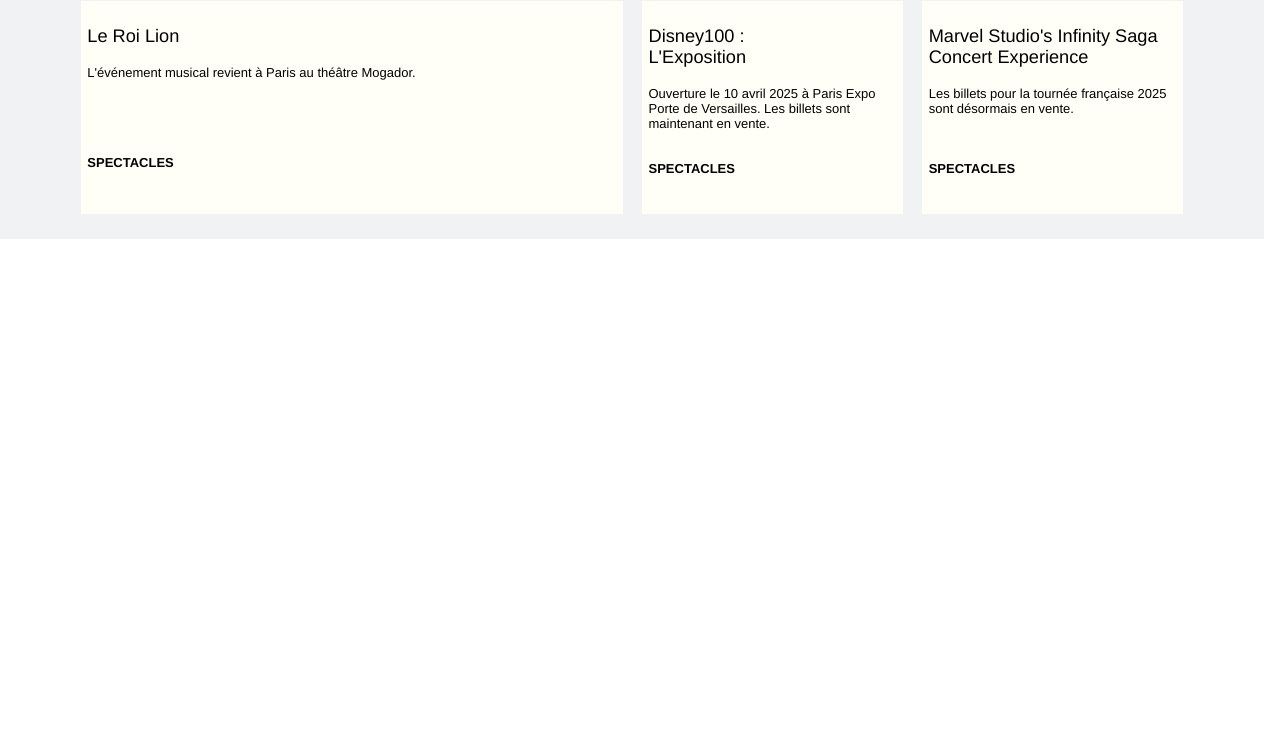
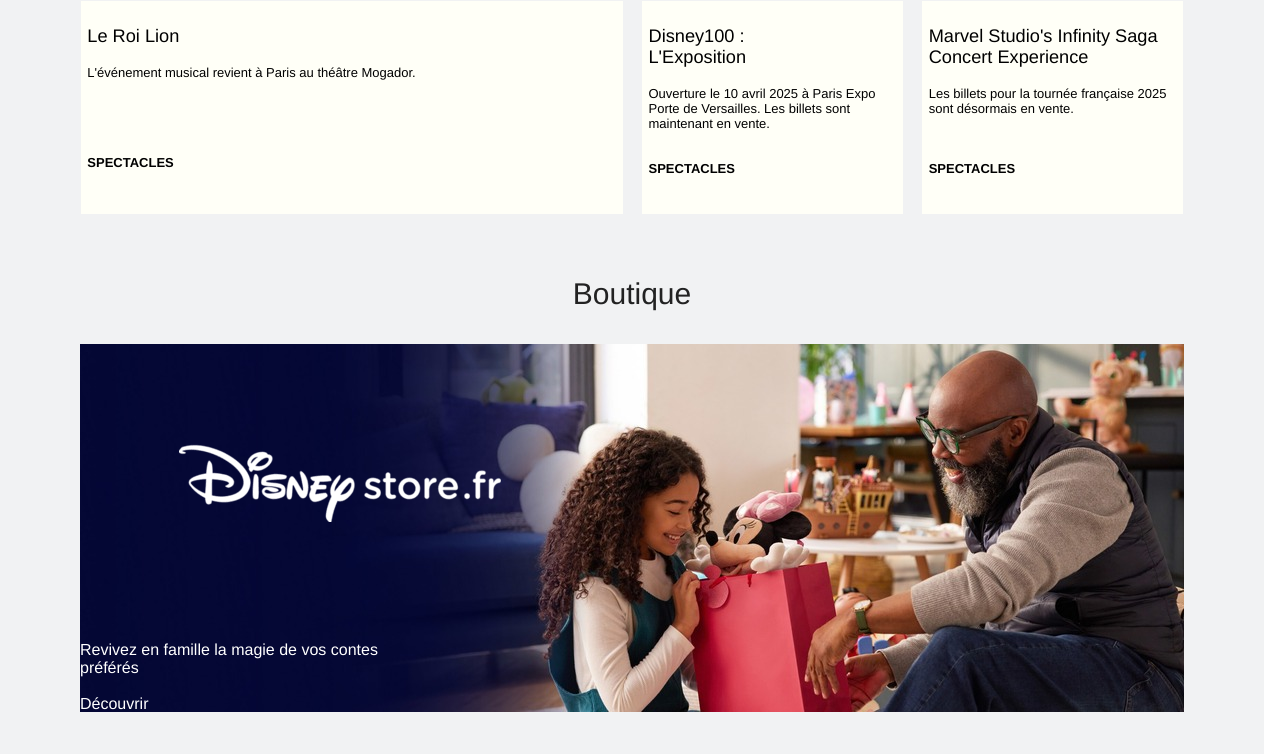
Before and after one commit to Aziza33/HTML-CSS, a plain HTML site: page index.html in a window 1280 px wide. Shown: the part 2860-3614 px from the top of the page. Before the commit the page ends 3099 px from the top, so only its background shows below. Drawn offline with nearby package versions, Linux system fonts and the light colour scheme; a web font is replaced by a local one.

Commit message:
FIRST COMMIT SECTION 6

```diff
--- a/index.html
+++ b/index.html
@@ -338,6 +338,32 @@
             </div>
             </div>
         </section>
+        <!-----------------------    SECTION 6    --------------------------------------------->
+
+      <section>
+        <div class="divSection6">
+
+          <div class="divCards6">
+            <div class="titleCard6">
+            <p id="titleCard6">
+              Boutique
+            </p>
+          </div>
+            <div class="card6">
+              <img class="logoSection6" src="IMG/NEWshop_disney_logo_fr_5bc547df.png" alt="LOGO"> <br>
+              <div class="pSection6">
+                <p>
+                  Revivez en famille la magie de vos contes <br>préférés <br><br>Découvrir
+                </p>
+
+              </div>
+            </div>
+
+
+          </div>
+
+        </div>
+      </section>
     </main>
   </body>
 </html>
--- a/style.css
+++ b/style.css
@@ -324,6 +324,8 @@
 /* --------------------------   section 4 --------------------------------------------- */
 .divSection4{
     width: 1264px;
+    /* height: 576px; */
+
 }
 
 .titleSection{
@@ -354,8 +356,6 @@
     margin: 0%;
     padding: 1%;
     width: 542px;
-    /* height: 300px; */
-
 }
 
 .imgCard4{
@@ -405,14 +405,14 @@
 .cardRoiLion{
     /* width: 50%; */
     width: 542px;
-    height: 532px;
+    /* height: 532px; */
     margin: 0.6em;
 }
 
 .cardAutre{
     width: 25%;
     width: 261px;
-    height: 532px;
+    /* height: 532px; */
     margin: 0.6em;
 }
 
@@ -431,3 +431,79 @@
 .subtitleCard5{
     font-size: small;
 }
+
+/* ------------------------------- SECTION 6 ------------------------------------------------------------- */
+.divSection6{
+    margin: 0%;
+    padding: 0%;
+    width: 1264px;
+    /* height: 428px; */
+
+}
+#titleCard6{
+    color: #222;
+    font-size: 30px;
+    display: flex;
+    justify-content: center ;
+    padding-right: 80px;
+    padding-left: 80px;
+    padding-top: 0%;
+    margin: 3%;
+    padding-bottom: 0px;
+    /* width: 864px; */
+    /* height: 36px; */
+    /* font-size:140%; */
+    font-weight: 500;
+    /* margin-top: 1%; */
+    padding: 0%;
+}
+
+.divCards6 {
+background-color: #F1F2F3;
+padding-right: 80px;
+padding-left: 80px;
+padding-top: 20px;
+padding-bottom: 2%;
+width: 1104px;
+height: 100%;
+/* height: 368px; */
+/* margin: 0.4%; */
+/* overflow: hidden; */
+/* max-width: 100%; */
+}
+
+.card6{
+    /* display: flex; */
+    background-image: url(IMG/NEWshop_disney_generic_banner_fy24_short_hero_v1_ab81a272.jpg);
+    width: 1104px;
+    background-repeat: no-repeat;
+    /* height: 368px; */
+    /* padding-bottom: 40px; */
+    /* margin: 1em; */
+}
+
+.logoSection6{
+    /* display: flex; */
+    width: 322px;
+    height: 78px;
+    padding: 9%;
+    /* padding-bottom: 1px; */
+}
+
+.pSection6{
+display: flex;
+color:#FFFFFF;
+/* flex-direction: start; */
+padding-top: 0%;
+/* margin: 1%; */
+/* margin: 4%; */
+}
+
+.imgCard6{
+width: 1104px;
+height: 368px;
+z-index: -3;
+padding-left: 80%;
+padding-right: 80%;
+margin-top: 0%;
+}
```
Also changed, not shown: IMG/NEWshop_disney_generic_banner_fy24_short_hero_v1_ab81a272.jpg (added), IMG/NEWshop_disney_logo_fr_5bc547df.png (added).
